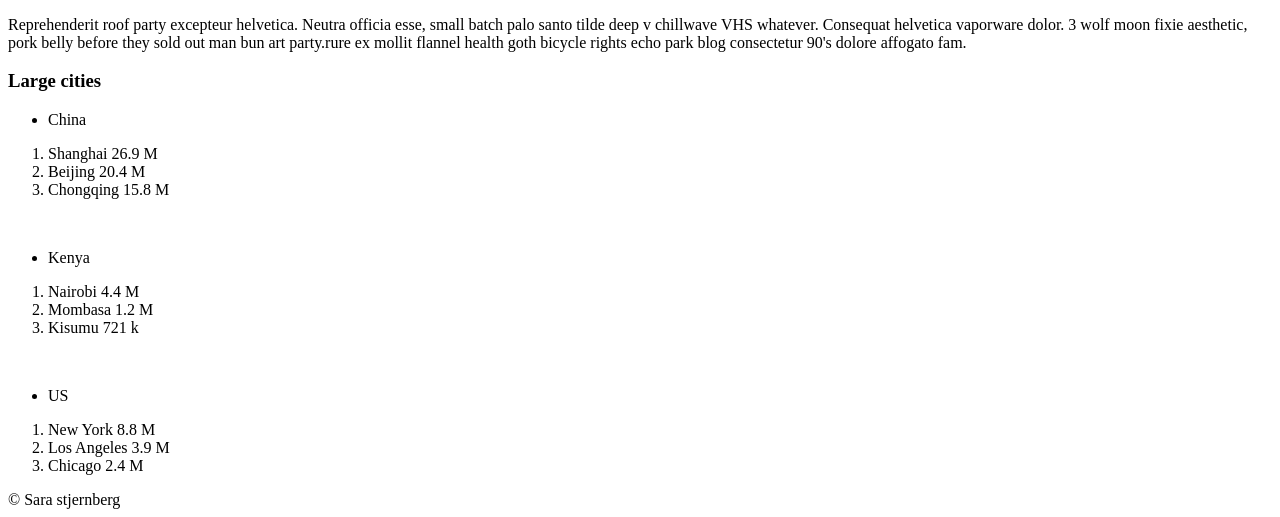
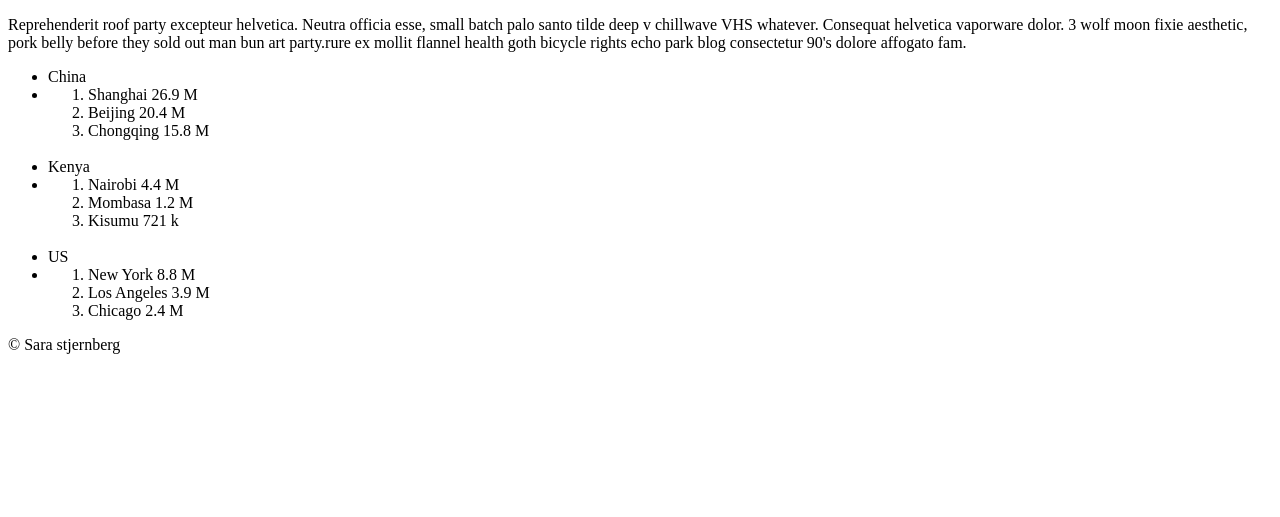
Before and after one commit to stjernberg/HTML-assignment, a plain HTML site: page index.html in a window 1280 px wide. Shown: the part 777-1294 px from the top of the page. After the commit the page ends 1139 px from the top, so only its background shows below. Drawn offline with Linux system fonts and the light colour scheme.

Commit message:
change in list

```diff
--- a/index.html
+++ b/index.html
@@ -15,13 +15,10 @@
       <ul>
         <li>
           <a href="https://www.worldometers.info/population/largest-cities-in-the-world/" target="_blank">World's
-            largest
-            cities</a>
+            largest cities</a>
         </li>
         <li> <a href="https://www.statista.com/statistics/262955/largest-countries-in-the-world/"
-            target="_blank">World's
-            largest
-            countries</a></li>
+            target="_blank">World's largest countries</a></li>
         <li> <a href="https://www.infoplease.com/world/countries" target="_blank">Countries of the world
           </a></li>
       </ul>
@@ -67,33 +64,36 @@
     </article>
 
     <aside>
-      <h3>Large cities</h3>
       <ul>
         <li>China</li>
-      </ul>
+        <li>
           <ol>
             <li>Shanghai 26.9 M</li>
             <li>Beijing 20.4 M</li>
             <li>Chongqing 15.8 M</li>
           </ol>
+        </li>
         <br />
-      <ul>
+
         <li>Kenya</li>
-      </ul>
+        <li>
           <ol>
             <li>Nairobi 4.4 M</li>
             <li>Mombasa 1.2 M</li>
             <li>Kisumu 721 k</li>
           </ol>
+        </li>
         <br />
-      <ul>
+
         <li>US</li>
-      </ul>
+        <li>
           <ol>
             <li>New York 8.8 M</li>
             <li>Los Angeles 3.9 M</li>
             <li>Chicago 2.4 M</li>
           </ol>
+        </li>
+      </ul>
 
     </aside>
   </section>
```
Lines whose indentation alone changed are shown as unchanged.
